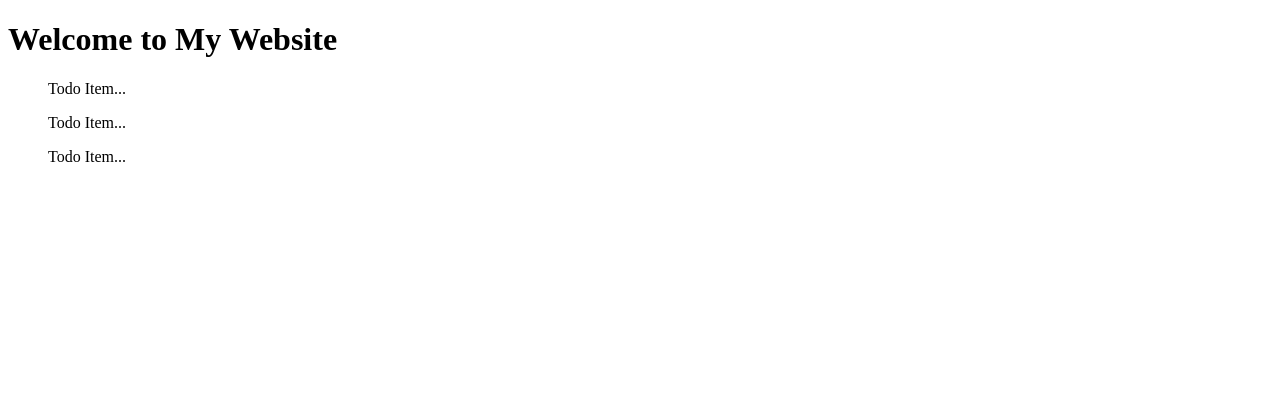
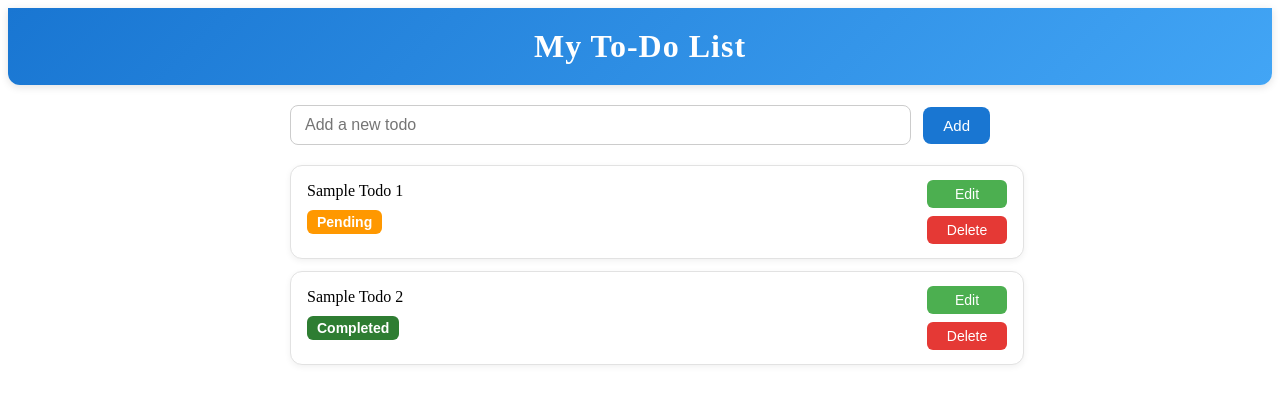
Before and after one commit to Ganesh-Gandla/ToDOList, a React (Vite) app: page / in a window 1280 px wide. Shown: the top 404 px of the page. Built offline with nearby package versions, Linux system fonts and the light colour scheme.

Commit message:
added add todo feature and CSS updates

```diff
--- a/src/App.css
+++ b/src/App.css
@@ -0,0 +1,249 @@
+/* --------------------------------------------------
+   Header
+-------------------------------------------------- */
+header {
+  width: 100%;
+  padding: 20px 0;
+  background: linear-gradient(135deg, #1976d2, #42a5f5);
+  color: white;
+  text-align: center;
+  border-radius: 0 0 12px 12px;
+  box-shadow: 0 2px 8px rgba(0, 0, 0, 0.12);
+}
+
+header h1 {
+  margin: 0;
+  font-size: 28px;
+  font-weight: 600;
+  letter-spacing: 1px;
+}
+
+
+/* --------------------------------------------------
+   Todo Input Area
+-------------------------------------------------- */
+.todo-input-container {
+  display: flex;
+  align-items: center;
+  gap: 12px;
+  margin: 20px auto;
+  max-width: 600px;
+  padding: 0 12px;
+}
+
+.todo-input {
+  flex: 1;
+  padding: 10px 14px;
+  font-size: 16px;
+  border: 1px solid #ccc;
+  border-radius: 8px;
+}
+
+.todo-input:focus {
+  border-color: #4a90e2;
+  box-shadow: 0 0 0 3px rgba(74, 144, 226, 0.2);
+}
+
+.add-btn {
+  padding: 10px 20px;
+  background-color: #1976d2;
+  color: white;
+  font-size: 15px;
+  border: none;
+  border-radius: 8px;
+  cursor: pointer;
+  transition: background 0.2s ease;
+}
+
+.add-btn:hover {
+  background-color: #1158a3;
+}
+
+
+/* --------------------------------------------------
+   Todo List
+-------------------------------------------------- */
+.todo-list {
+  list-style: none;
+  padding: 0 12px;
+  margin: 20px auto;
+  max-width: 600px;
+}
+
+.todo-list-item {
+  margin-bottom: 12px;
+  animation: fadeIn 0.3s ease-in;
+}
+
+@keyframes fadeIn {
+  from {
+    opacity: 0;
+    transform: translateY(6px);
+  }
+  to {
+    opacity: 1;
+    transform: translateY(0);
+  }
+}
+
+
+/* --------------------------------------------------
+   Todo Item Card
+-------------------------------------------------- */
+.todo-item {
+  display: flex;
+  justify-content: space-between;
+  align-items: flex-start;
+  background: #ffffff;
+  padding: 14px 16px;
+  border-radius: 12px;
+  border: 1px solid #e2e2e2;
+  box-shadow: 0 2px 6px rgba(0, 0, 0, 0.06);
+  width: 100%;
+  gap: 12px;
+}
+
+.todo-content {
+  flex: 1;
+  display: flex;
+  flex-direction: column;
+  max-width: 75%;
+}
+
+.todo-text {
+  margin: 0;
+  font-size: 16px;
+  line-height: 1.4;
+  word-wrap: break-word;
+}
+
+/* Status button base style */
+.status {
+  font-weight: 600;
+  margin-top: 8px;
+  width: fit-content;
+  border-radius: 6px;
+  padding: 4px 10px;
+  border: none;
+  cursor: pointer;
+  color: white;
+  font-size: 14px;
+  transition: transform 0.1s ease, opacity 0.15s ease;
+}
+
+/* Completed */
+.completed {
+  background-color: #2e7d32;
+}
+
+/* Pending */
+.pending {
+  background-color: #ff9800;
+}
+
+/* Hover effect */
+.status:hover {
+  opacity: 0.9;
+}
+
+/* Active click effect */
+.status:active {
+  transform: scale(0.96);
+}
+
+
+.todo-actions {
+  display: flex;
+  flex-direction: column;
+  gap: 8px;
+}
+
+.todo-actions button {
+  padding: 6px 12px;
+  border: none;
+  border-radius: 6px;
+  cursor: pointer;
+  font-size: 14px;
+  width: 80px;
+  transition: opacity 0.15s ease;
+}
+
+.edit-btn {
+  background-color: #4caf50;
+  color: white;
+}
+
+.delete-btn {
+  background-color: #e53935;
+  color: white;
+}
+
+
+/* --------------------------------------------------
+   Responsive Design
+-------------------------------------------------- */
+
+/* 📱 Mobile (max-width 480px) */
+@media (max-width: 480px) {
+  header h1 {
+    font-size: 22px;
+  }
+
+  .todo-input-container {
+    flex-direction: column;
+    align-items: stretch;
+  }
+
+  .add-btn {
+    width: 100%;
+  }
+
+  .todo-item {
+    flex-direction: column;
+    align-items: flex-start;
+  }
+
+  .status {
+    padding: 6px 12px;
+    font-size: 15px;
+  }
+
+  .todo-actions {
+    flex-direction: row;
+    width: 100%;
+    justify-content: flex-end;
+    margin-top: 10px;
+  }
+
+  .todo-actions button {
+    flex: 1;
+    max-width: none;
+  }
+}
+
+/* 📲 Small Tablets (max-width 768px) */
+@media (max-width: 768px) {
+  .todo-input-container {
+    max-width: 90%;
+  }
+
+  .todo-list {
+    max-width: 90%;
+  }
+
+  .todo-item {
+    padding: 12px;
+  }
+}
+
+/* 💻 Large screens */
+@media (min-width: 1200px) {
+  .todo-list,
+  .todo-input-container {
+    max-width: 700px;
+  }
+
+  header h1 {
+    font-size: 32px;
+  }
+}
--- a/src/App.jsx
+++ b/src/App.jsx
@@ -1,11 +1,53 @@
 import './App.css'
+import { useState } from 'react'
+
 import Header from './components/Header'
+import TodoList from './components/TodoList'
 
 function App() {
+
+  // variables
+
+  const [input, setInput] = useState("")
+  const [List, setList] = useState([
+    {
+      item: "Sample Todo 1",
+      completed: false
+    },
+    {
+      item: "Sample Todo 2",
+      completed: true
+    }
+  ])
+
+  const newTodo = { item: input, completed: false };
+
+
+
+
+  // functions
+
+  function handleAdd() {
+    // Logic to add a new todo item
+    setList([...List, newTodo]);
+    setInput("");
+  }
 
   return (
     <>
       <Header />
+      <div className="todo-input-container">
+        <input
+          onChange={(e) => setInput(e.target.value)}
+          type="text"
+          value={input}
+          placeholder="Add a new todo"
+          className="todo-input"
+        />
+
+        <button onClick={handleAdd} className="add-btn">Add</button>
+      </div>
+      <TodoList Items={List} />
     </>
   )
 }
--- a/src/components/Header.jsx
+++ b/src/components/Header.jsx
@@ -1,10 +1,8 @@
-import TodoList from "./TodoList";
 
 function Header() {
   return (
     <header>
-      <h1>Welcome to My Website</h1>
-      <TodoList />
+      <h1>My To-Do List</h1>
     </header>
   );
 }
--- a/src/components/TodoItem.jsx
+++ b/src/components/TodoItem.jsx
@@ -1,8 +1,20 @@
-function TodoItem(){
+function TodoItem(props) {
     return (
-        <>
-            <p>Todo Item...</p>
-        </>
+        <div className="todo-item">
+            <div className="todo-content">
+                <p className="todo-text">{props.item.item}</p>
+
+                <button onClick={()=>{alert("status changed")}} className={props.item.completed ? "status completed" : "status pending"}>
+                    {props.item.completed ? "Completed" : "Pending"}
+                </button>
+            </div>
+
+            <div className="todo-actions">
+                <button className="edit-btn">Edit</button>
+                <button className="delete-btn">Delete</button>
+            </div>
+        </div>
+
     )
 }
 export default TodoItem;
--- a/src/components/TodoList.jsx
+++ b/src/components/TodoList.jsx
@@ -1,14 +1,17 @@
 import TodoItem from "./TodoItem";
 
-function TodoList(){
+function TodoList(Props) {
     return (
         <>
-            <ul>
-                <TodoItem />
-                <TodoItem />
-                <TodoItem />
+            <ul className="todo-list">
+                {Props.Items.map((todo, index) => (
+                    <li key={index} className="todo-list-item">
+                        <TodoItem item={todo} />
+                    </li>
+                ))}
             </ul>
         </>
+
     )
 }
 export default TodoList;
```
